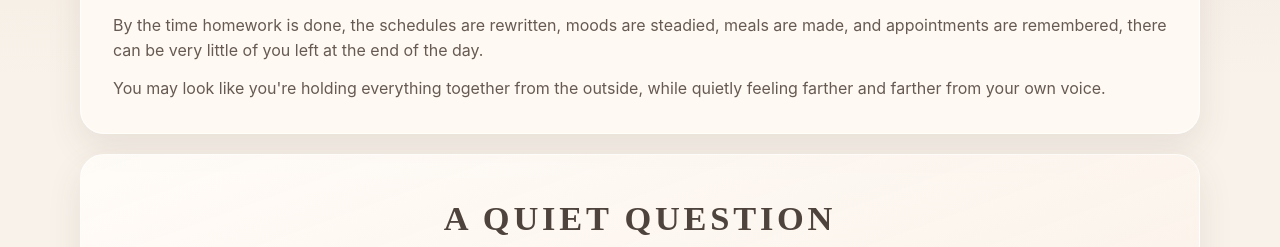
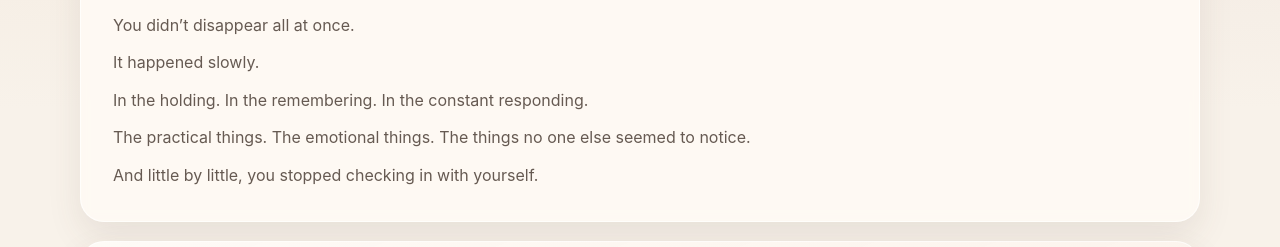
Before and after one commit to harmonyblissnet/5-Day-Reset, a plain HTML site: page index.html in a window 1280 px wide. Shown: the part 507-754 px from the top of the page. Drawn offline with Linux system fonts and the light colour scheme.

Commit message:
Update index.html

```diff
--- a/index.html
+++ b/index.html
@@ -316,13 +316,22 @@
       <section class="panel recognition stack" aria-labelledby="recognition-title">
         <h2 id="recognition-title">If this season feels like too much, you're not alone</h2>
         <p>
-          By the time homework is done, the schedules are rewritten, moods are steadied,
-          meals are made, and appointments are remembered, there can be very little of you left
-          at the end of the day.
-        </p>
+        You didn’t disappear all at once.
         <p>
-          You may look like you're holding everything together from the outside,
-          while quietly feeling farther and farther from your own voice.
+        It happened slowly.
+        <p>
+        In the holding.
+        In the remembering.
+        In the constant responding.
+        <p>
+        The practical things.
+        The emotional things.
+        The things no one else seemed to notice.
+        <p>
+        <p>
+        And little by little,
+        you stopped checking in with yourself.
+
         </p>
       </section>
 
```
